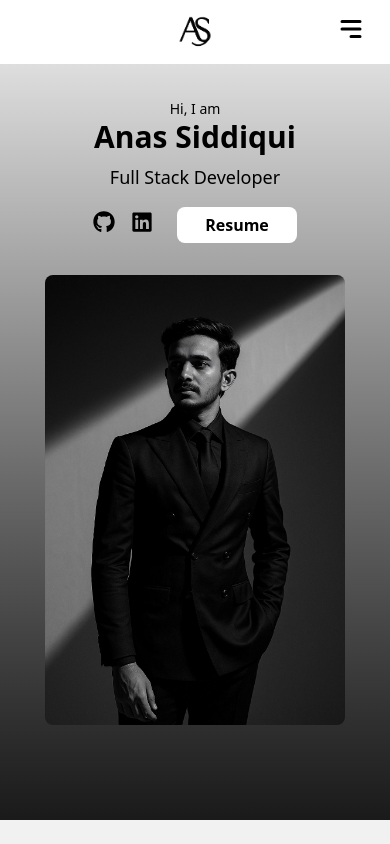
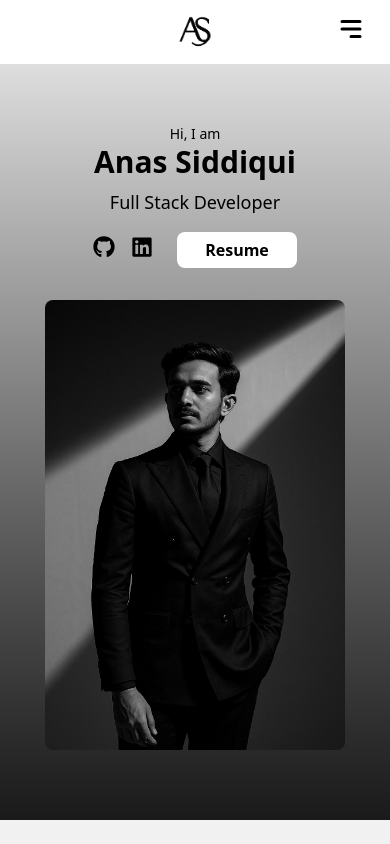
Before and after one commit to Anas-Sid/My-Portfolio, a React (Vite) app: page / in a window 390 px wide. Shown: the top 844 px of the page. Built offline with nearby package versions, Linux system fonts and the light colour scheme.

Commit message:
Update HeroSection.jsx

```diff
--- a/src/Light_theme_Component/HeroSection.jsx
+++ b/src/Light_theme_Component/HeroSection.jsx
@@ -16,7 +16,7 @@ const HeroSection = () => {
       </div>
 
       {/* Hero Content */}
-      <div className=" md:relative z-20 flex w-full px-6 md:px-16 justify-between items-center flex-col md:flex-row mt-[20px] md:mt-0 gap-8 md:gap-0">
+      <div className=" md:relative z-20 flex w-full px-6 md:px-16 justify-between items-center flex-col md:flex-row mt-[70px] md:mt-0 gap-8 md:gap-0">
         {/* Text on top (mobile), left side (desktop) */}
         <div className="text-center md:text-left md:w-1/2 md:text-black md:mt-[-130px]">
           <h3 className="text-sm text-black md:text-lg md:text-gray-700">Hi, I am</h3>
```
